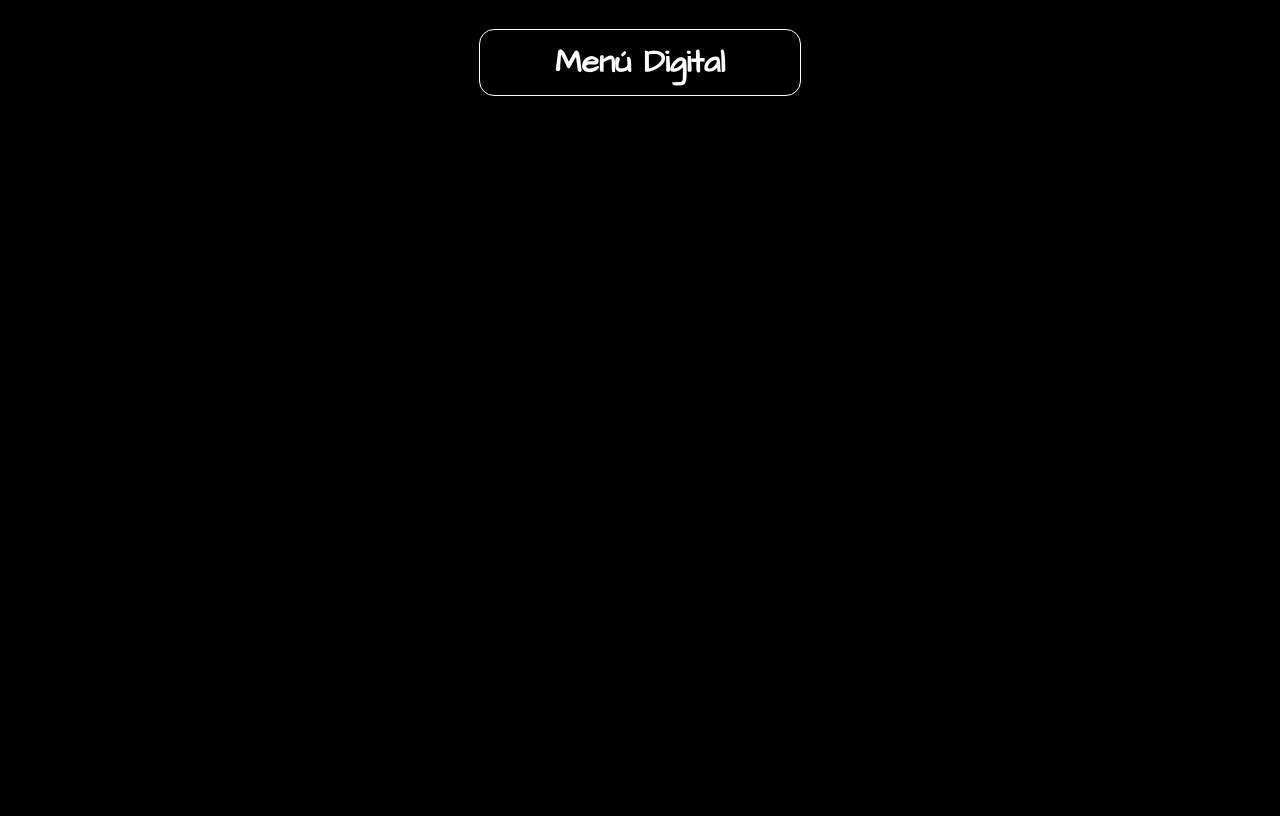
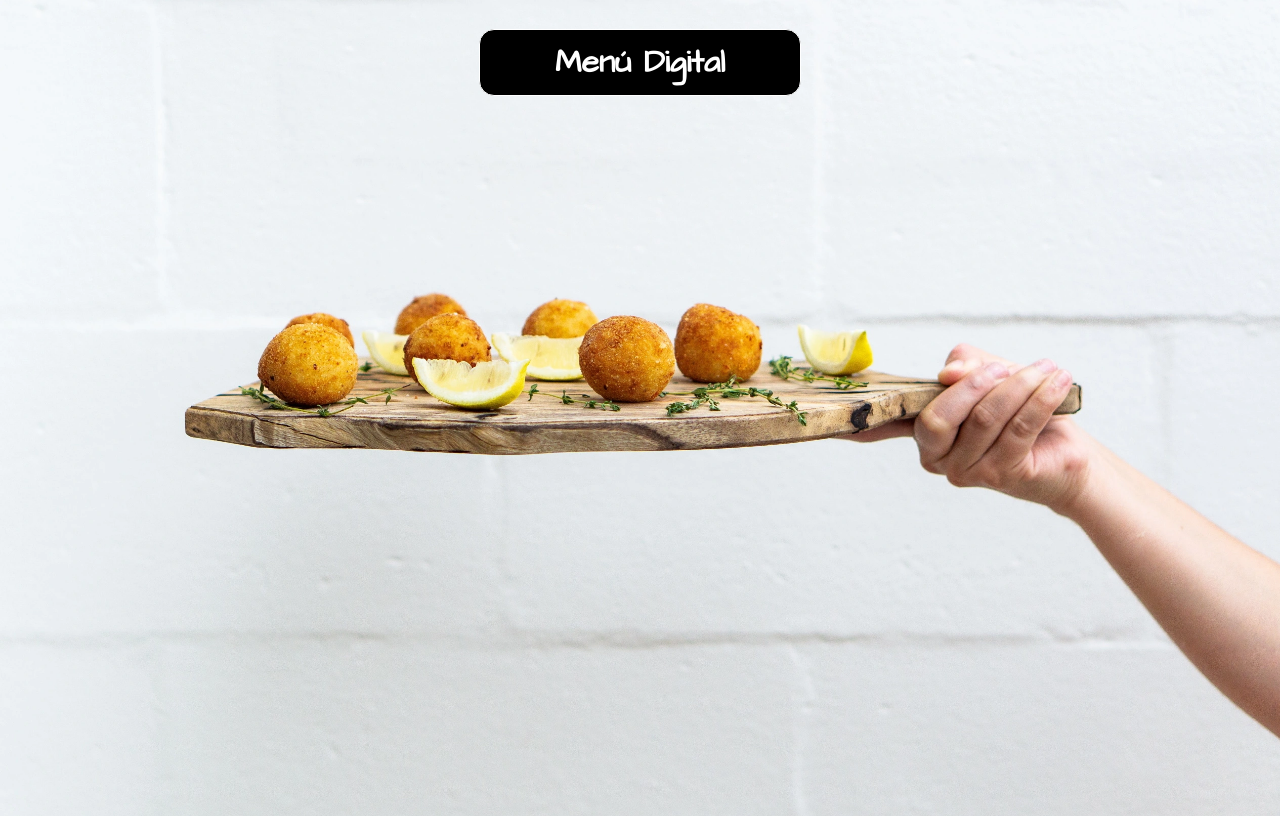
Before and after one commit to Panthersoul/MenuDinamico_JS, a plain HTML site: page index.html in a window 1280 px wide. Drawn offline with Linux system fonts and the light colour scheme.

Commit message:
agrego imagen al index

```diff
--- a/assets/css/style.css
+++ b/assets/css/style.css
@@ -4,9 +4,12 @@
 
 p {margin: 0px !important;}
 
-.bodyMAIN{
+.botonPrincipal{
     background-color: black;
     color: white;
+}
+.botonPrincipal:hover{
+    box-shadow: 10px 15px 30px rgb(53, 50, 50);
 }
 .bodyMAIN h1{
     color: white;
@@ -17,6 +20,7 @@ p {margin: 0px !important;}
 }
 .bodyMAIN a{
     text-decoration: none !important;
+    height: 100vh;
 }
 
 .flexCentrado{
--- a/index.html
+++ b/index.html
@@ -11,13 +11,13 @@
     <link href="https://fonts.googleapis.com/css2?family=Architects+Daughter&display=swap" rel="stylesheet">
     <link rel="stylesheet" href="./assets/css/style.css">
 </head>
-<body class="bodyMAIN">
+<body class="bodyMAIN bg-foto">
     <header></header>
     <main >
         <div class="container flexCentrado">
                 <a href="./assets/pages/menu.html">
-                    <div class="centrado">
-                        <h1 class="trescientosAncho flexCentrado">Menú Digital</h1>
+                    <div class="centrado ">
+                        <h1 class="botonPrincipal trescientosAncho flexCentrado">Menú Digital</h1>
                     </div>
                 </a>
             </div>
```
